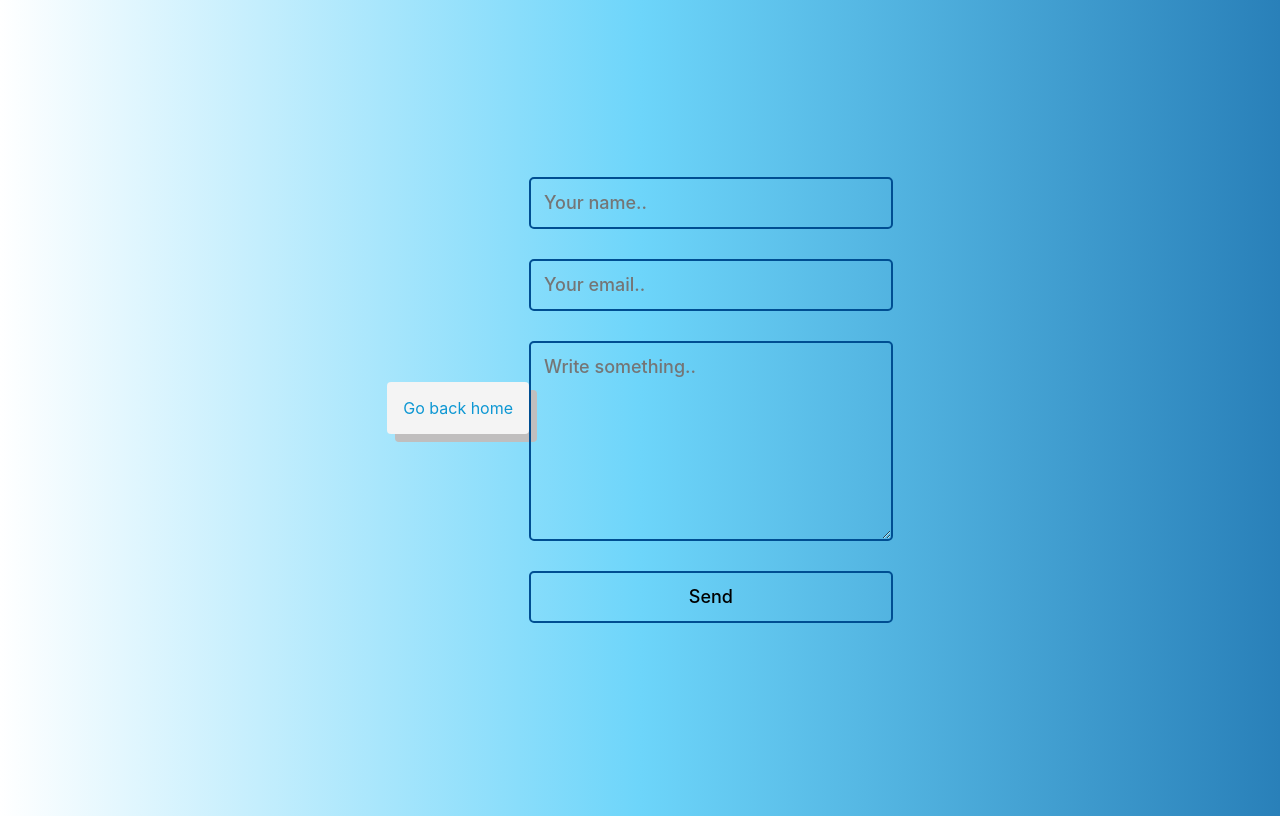
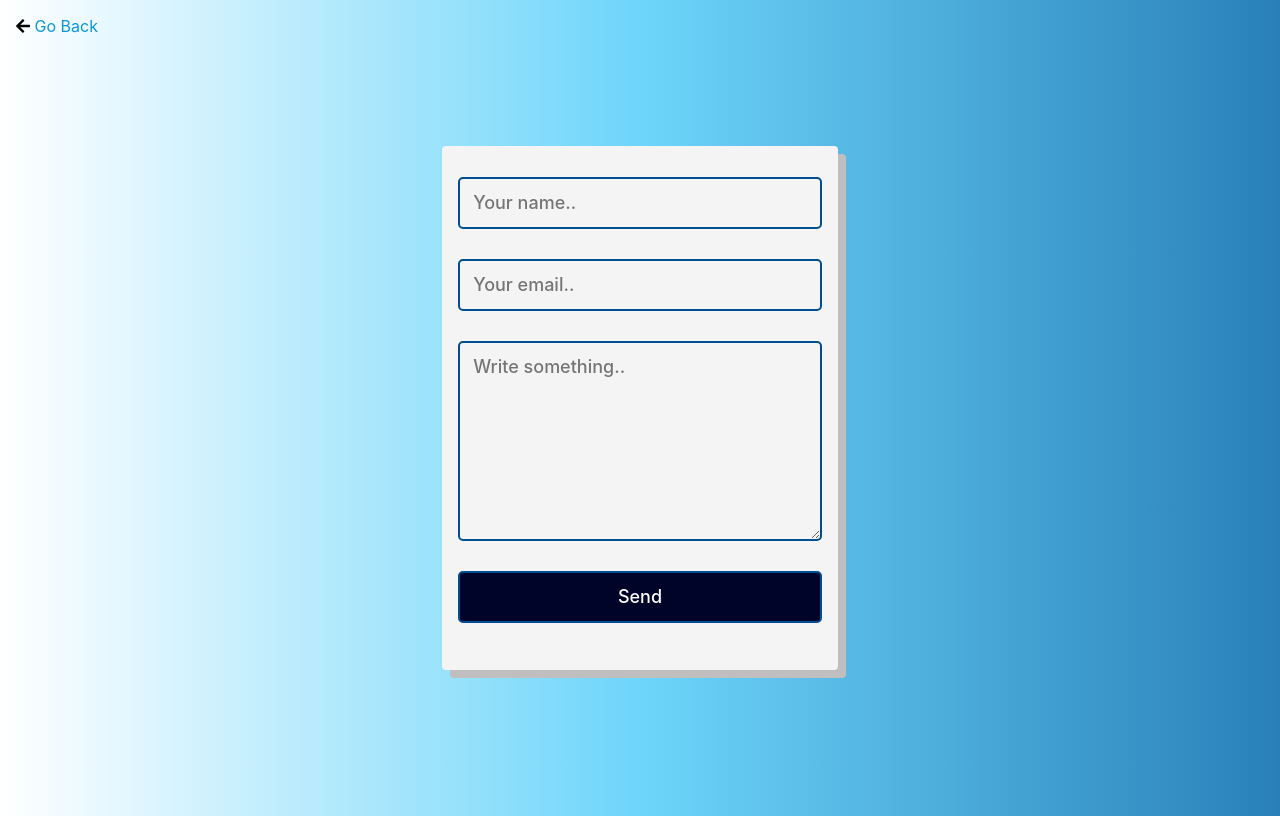
Before and after one commit to Jonathanvwersch/cohort-website, a plain HTML site: page contact.html in a window 1280 px wide. Drawn offline with Linux system fonts and the light colour scheme.

Commit message:
Added contact form

```diff
--- a/contact.html
+++ b/contact.html
@@ -11,10 +11,12 @@
 	<!-- ^ where we link our CSS file to our webpage -->
 </head>
 <body>
-  <div class="card">
-    <a href="/index.html">Go back home</a>
+  <div class=arrow>
+	  <header>
+		<a href="/index.html"><i class="fas fa-arrow-left" style="color:#000000;"></i>     Go Back</a>
+	  </header>
   </div>
-
+  <div class=card>
   <form name="contact" netlify>
     <input class="form" type="text" id="name" name="name" placeholder="Your name..">
     <br />
@@ -22,7 +24,8 @@
     <br />
     <textarea class="form" id="subject" name="subject" placeholder="Write something.." style="height:200px"></textarea>
     <button class="form" type="submit">Send</button>
-    </form>
+	</form>
+</div>
 </body>
 
 
--- a/style.css
+++ b/style.css
@@ -50,3 +50,21 @@ a:hover {
   margin: 15px 0px;
   width:100%;
 }
+
+
+.arrow{
+  position:absolute;
+  left:1em;
+  top:1em;
+}
+
+button.form{
+  background-color: #000428;
+  color:white;
+  text-align:center;
+}
+
+
+button.form:hover{
+  background-color: #004e92;
+}
```
